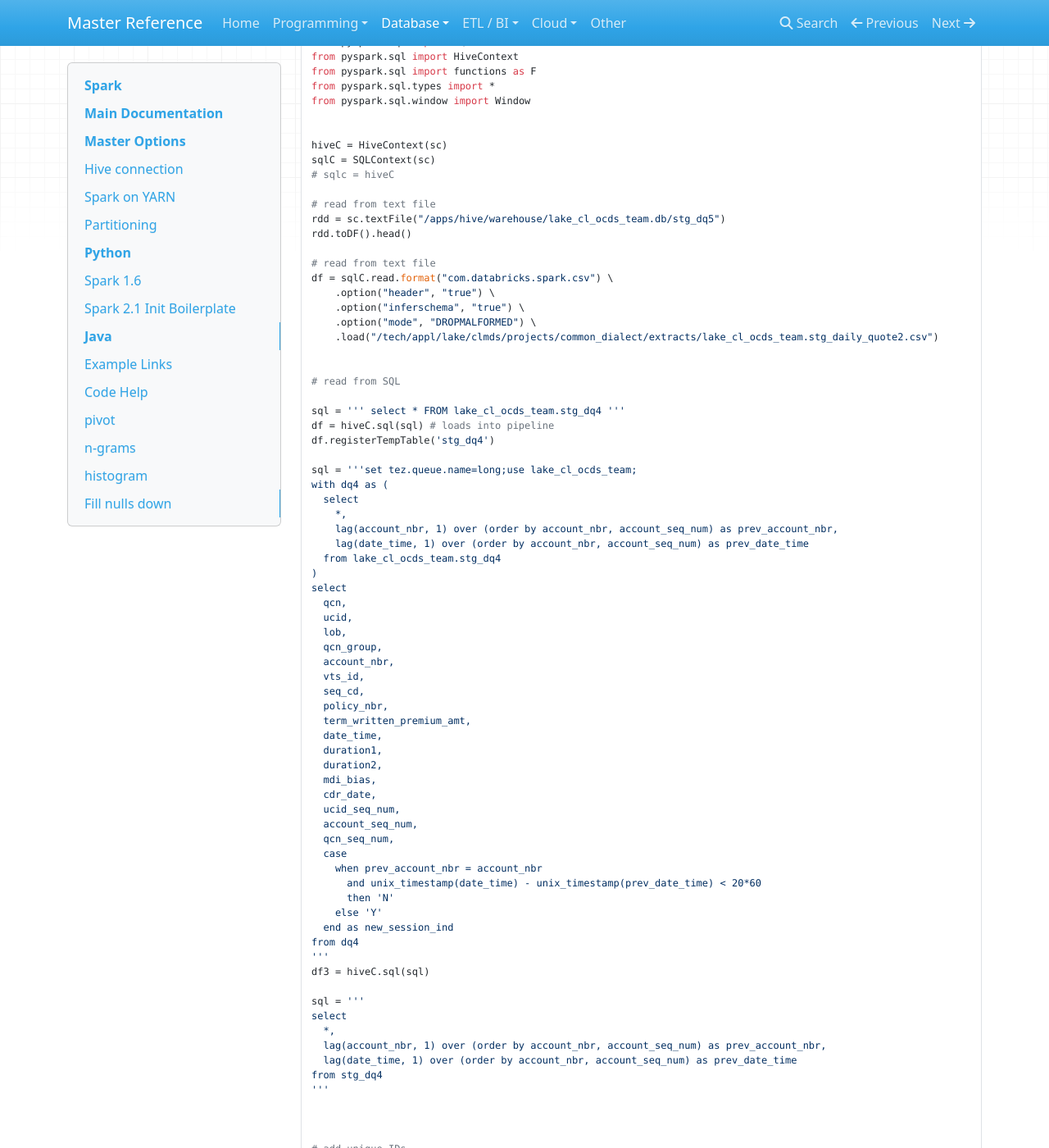
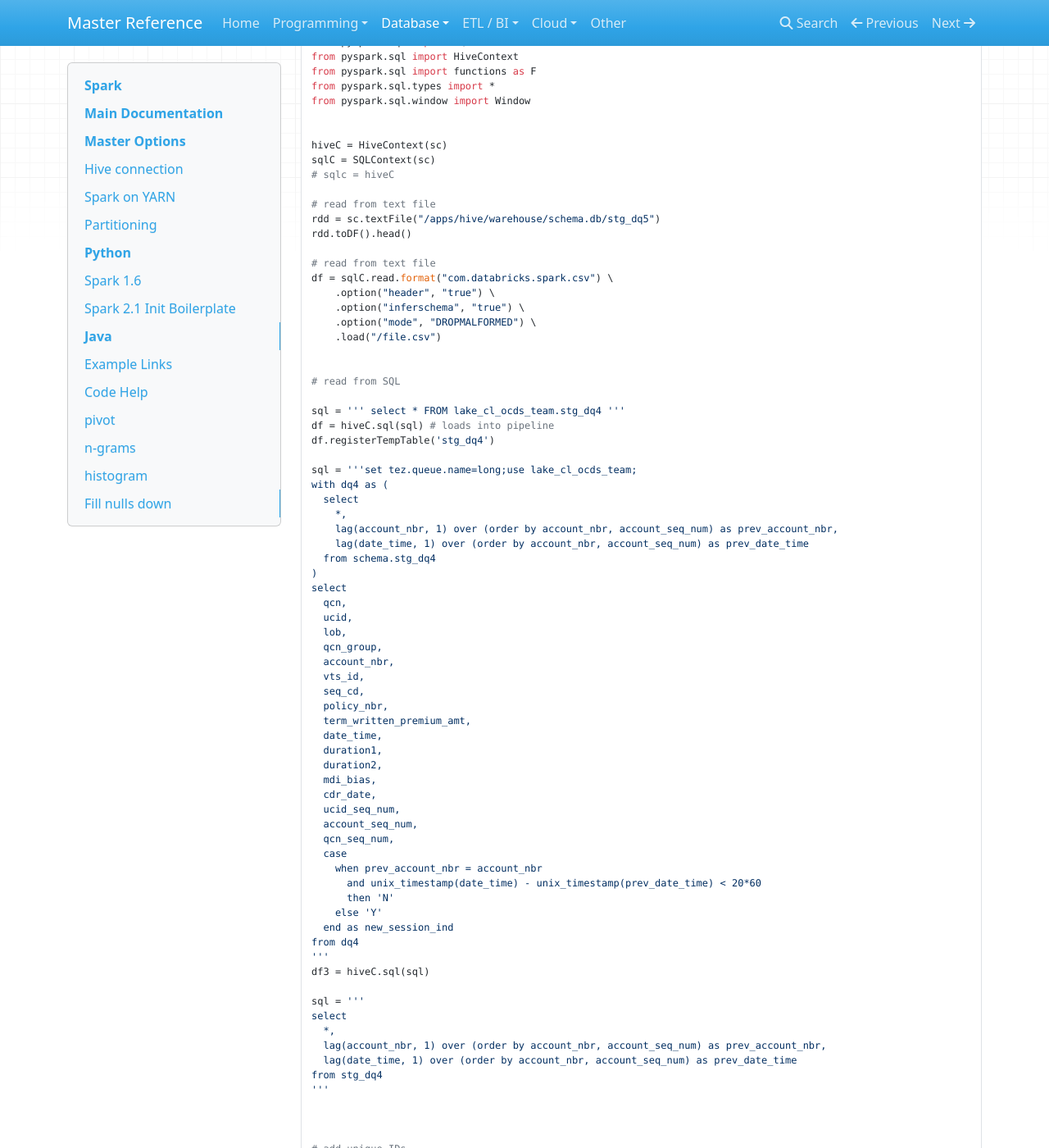
Before and after one commit to flarco/ref-docs, an MkDocs documentation site: the page built from docs/database/spark.md, in a window 1280 px wide and 1400 px high, scrolled down 2142 px. Shown: the whole window at 82% size. Built offline with MkDocs 1.6.1, drawn with Linux system fonts in a browser that asks for light colours; nearby versions of some CDN libraries; old or Windows-style settings are respelled for this version of MkDocs; some of the changed text lies outside the part shown.

Commit message:
Update spark.md

````diff
--- a/docs/database/spark.md
+++ b/docs/database/spark.md
@@ -80,7 +80,7 @@
 # sqlc = hiveC
 
 # read from text file
-rdd = sc.textFile("/apps/hive/warehouse/lake_cl_ocds_team.db/stg_dq5")
+rdd = sc.textFile("/apps/hive/warehouse/schema.db/stg_dq5")
 rdd.toDF().head()
 
 # read from text file
@@ -88,7 +88,7 @@
     .option("header", "true") \
     .option("inferschema", "true") \
     .option("mode", "DROPMALFORMED") \
-    .load("/tech/appl/lake/clmds/projects/common_dialect/extracts/lake_cl_ocds_team.stg_daily_quote2.csv")
+    .load("/file.csv")
 
 
 # read from SQL
@@ -103,7 +103,7 @@
     *,
     lag(account_nbr, 1) over (order by account_nbr, account_seq_num) as prev_account_nbr,
     lag(date_time, 1) over (order by account_nbr, account_seq_num) as prev_date_time
-  from lake_cl_ocds_team.stg_dq4
+  from schema.stg_dq4
 )
 select
   qcn,
@@ -197,19 +197,11 @@
 spark.catalog.setCurrentDatabase('lake_cl_ocds_team')
 
 # Read from SQL
-df = spark.sql(''' select * FROM lake_cl_ocds_team.stg_dq4 limit 10''')
+df = spark.sql(''' select * FROM schema.stg_dq4 limit 10''')
 
 
 # Read JSON
 df = spark.read.json("/home/webinar/person.json")
-
-# Read CSV
-# first put file in hdfs
-!hdfs dfs -put /tech/appl/lake/clmds/projects/common_dialect/extracts/lake_cl_ocds_team.stg_dq4.t1.csv /lake/cl/team/ocds/lake_cl_ocds_team.stg_dq4.t1.csv
-!hdfs dfs -put /tech/appl/lake/clmds/projects/common_dialect/extracts/lake_cl_ocds_team.stg_dq4.t2.csv /lake/cl/team/ocds/lake_cl_ocds_team.stg_dq4.t2.csv
-df1 = spark.read.csv("/lake/cl/team/ocds/lake_cl_ocds_team.stg_dq4.t1.csv", header=True, timestampFormat='yyyy-MM-dd HH:mm:ss', inferSchema=True)
-df2 = spark.read.csv("/lake/cl/team/ocds/lake_cl_ocds_team.stg_dq4.t2.csv", header=True, timestampFormat='yyyy-MM-dd HH:mm:ss', inferSchema=True)
-
 
 # Rename DF Columns
 new_col1 = [c if not '.' in c else c.split('.')[-1] for c in df1.columns]
@@ -231,10 +223,10 @@
 # Configurations
 spark.conf.set("spark.sql.shuffle.partitions", 11)
 spark.conf.set("spark.executor.memory", "10g")
-# spark.catalog.setCurrentDatabase('lake_cl_ocds_team')
+# spark.catalog.setCurrentDatabase('schema')
 
-df1 = spark.read.csv("/__/Temp/lake_cl_ocds_team.stg_dq4.t1.csv", header=True, timestampFormat='yyyy-MM-dd HH:mm:ss', inferSchema=True)
-df2 = spark.read.csv("/__/Temp/lake_cl_ocds_team.stg_dq4.t2.csv", header=True, timestampFormat='yyyy-MM-dd HH:mm:ss', inferSchema=True)
+df1 = spark.read.csv("/__/Temp/schema.stg_dq4.t1.csv", header=True, timestampFormat='yyyy-MM-dd HH:mm:ss', inferSchema=True)
+df2 = spark.read.csv("/__/Temp/schema.stg_dq4.t2.csv", header=True, timestampFormat='yyyy-MM-dd HH:mm:ss', inferSchema=True)
 
 
 # clean columns
@@ -260,15 +252,15 @@
 '''
 
 df3 = spark.sql(sql)
-df3.write.csv('/__/Temp/lake_cl_ocds_team.stg_dq4.t3.csv', header=True, timestampFormat='yyyy-MM-dd HH:mm:ss')
+df3.write.csv('/__/Temp/schema.stg_dq4.t3.csv', header=True, timestampFormat='yyyy-MM-dd HH:mm:ss')
 
 
 ####################################################
 # CSV
 
 # Read from CSV
-df1 = spark.read.csv("/__/Temp/lake_cl_ocds_team.stg_dq4.t1.csv", header=True, timestampFormat='yyyy-MM-dd HH:mm:ss', inferSchema=True)
-df2 = spark.read.csv("/__/Temp/lake_cl_ocds_team.stg_dq4.t2.csv", header=True, timestampFormat='yyyy-MM-dd HH:mm:ss', inferSchema=True)
+df1 = spark.read.csv("/__/Temp/schema.stg_dq4.t1.csv", header=True, timestampFormat='yyyy-MM-dd HH:mm:ss', inferSchema=True)
+df2 = spark.read.csv("/__/Temp/schema.stg_dq4.t2.csv", header=True, timestampFormat='yyyy-MM-dd HH:mm:ss', inferSchema=True)
 
 # Write to CSV
 file_path = "/__/temp/test.csv"
@@ -325,7 +317,7 @@
 ## Spark 2.1 Init Boilerplate
 ```python
 import sys, os, datetime, csv, time
-sys.path.insert(1, '/tech/appl/lake/clmds/code/python/libraries')
+sys.path.insert(1, '/code/python/libraries')
 
 from collections import namedtuple
 
@@ -358,14 +350,14 @@
 ## READING data
 
 # Read from DB
-df1 = sparko.jdbc_read(dbs['CDW_IMDSCVP'], 'FL88589.INVITATIONS')
-df1 = sparko.jdbc_read(dbs['CDW_IMDSCVP'], '(SELECT * from FL88589.INVITATIONS where rownum <= 1000)')
+df1 = sparko.jdbc_read(dbs['DBNAME'], 'schema.INVITATIONS')
+df1 = sparko.jdbc_read(dbs['DBNAME'], '(SELECT * from schema.INVITATIONS where rownum <= 1000)')
 
 # Read from Hive
-df1 = sparko.sql('select * from lake_cl_ocds_team.medallia_mart_invitations limit 100')
+df1 = sparko.sql('select * from schema.mart_invitations limit 100')
 
 # Read from Local CSV
-file_path = "/tech/appl/user/fl88589/share/http_9999/AMUCFEPVFritz428__.txt"
+file_path = "/tech/appl/user/schema/share/http_9999/AMUCFEPVFritz428__.txt"
 df1 = sparko.read_csv2(
   file_path,
   delimeter=',',
@@ -379,10 +371,10 @@
 ## Writing data
 
 # Write to DB
-sparko.jdbc_write(df1, dbs['CDW_IMDSCVP'], 'FL88589.INVITATIONS', partitions=20, order_by=['survey_id'])
+sparko.jdbc_write(df1, dbs['DBNAME'], 'schema.INVITATIONS', partitions=20, order_by=['survey_id'])
 
 # Write to Local CSV
-sparko.write_csv2(df1, "/tech/appl/user/fl88589/tmp/lake_ent_medallia_mart.invitations.csv")
+sparko.write_csv2(df1, "/tech/appl/user/schema/tmp/schema.invitations.csv")
 
 # Write to Hive
 # Parquet is the default format, which does not play nice with Decimal fields
@@ -394,31 +386,13 @@
 
 
 
-sqoop.to_hive(dbs['CDW_IMDSCVP'], 'FL88589.CD_W_EXTRACT_2', 'lake_cl_ocds_team.CD_W_EXTRACT_2')
+sqoop.to_hive(dbs['DBNAME'], 'schema.CD_W_EXTRACT_2', 'schema.CD_W_EXTRACT_2')
 
 import_list = \
-'''PL_CTIQ.EP_CDR
-PLDW_THOBSEDM.THO_BSE_CUSTOMER_CONTACT
-PLDW_CEMS_DM.CEMS_FACT
-PLDW_DLVY.AARP_STND_RPT_INFO
-PLDW_DLVY.THO_BSE_DAILY_QUOTE
-PL_MKTG.AARP_WEBCOUNTS
-PLDW_THOBSEDM.THO_BSE_CUSTOMER_POLICY
-PLDW_THOBSEDM.THO_BSE_CUSTOMER_QUOTE
-PL_MKTG.CLIENT_FIELDS_ALL
-PL_MKTG.MEDIA_AARP_CDRT
-PLDW_CEMS_DM.CEMS_SALES_CLOSURE_REF
-PLDW_BOBDM_DLVY.PERSONAL_AUTO_POLICY_INFORCE
-EDW_DM.THIRD_PARTY_QUOTE_BRIDGE
-EDW_DM.PL_AGREEMENT_ENDORSEMENT_DIM
-EDW_DM.PL_CLTXWALK
-EDW_DM.PL_AGREEMENT_EVENT_DIM
-PLDW_CLIENT_WHS.ACCOUNT_DIM
-PL_CTIQ.EP_ATTRIBUTE
-PLDW_THOBSEDM.THO_BSE_CUSTOMER
-PLDW_CLIENT_WHS.USER_DIM
+'''SCHEM1.TABLE1
+SCHEM1.TABLE2
 '''.splitlines()
-sqoop.to_hive_all(dbs['PLDWPRD'], import_list=import_list, tgt_schema='lake_cl_ocds_team')
+sqoop.to_hive_all(dbs['DBNAME'], import_list=import_list, tgt_schema='schema')
 
 ```
 
@@ -611,14 +585,14 @@
 
 ## pivot
 ```python
-df = sparko.sql('select POL_QUOTE_STATUS_DESC,POL_STATUS_DESC, year(POL_EFF_DT) as POL_EFF_DT_YR from lake_cl_ocds_team.edw_dm_agreement_dim')
+df = sparko.sql('select POL_QUOTE_STATUS_DESC,POL_STATUS_DESC, year(POL_EFF_DT) as POL_EFF_DT_YR from schema.tab')
 df2 = df.groupBy('POL_QUOTE_STATUS_DESC', 'POL_EFF_DT_YR').pivot('POL_STATUS_DESC').count(
- sparko.write_csv2(df2, '/analysis/edw_dm_agreement_dim.pivot_pol_desc2.csv')
+ sparko.write_csv2(df2, '/file.csv')
 ```
 
 ## n-grams
 ```python
-df1 = sparko.sql("select connid, regexp_replace(mdibubble, '\\\\\\\\n', ' ') as mdibubble from lake_cl_ocds_team.cldw_echopass_ep_bi_cdr where mdibubble is not null limit 10000")
+df1 = sparko.sql("select connid, regexp_replace(mdibubble, '\\\\\\\\n', ' ') as mdibubble from schema.tab where mdibubble is not null limit 10000")
 df_tk = sparko.tokenize(df1, 'mdibubble', 'mdibubble_tk')
 df_tks = sparko.remove_stop_words(df_tk, 'mdibubble_tk', 'mdibubble_tks')
 df_ng3 = sparko.create_ngram(df_tks, 3, 'mdibubble_tks', 'mdibubble_ngram3')
@@ -656,12 +630,12 @@
 ```python
 from pyspark.ml.feature import QuantileDiscretizer
 
-df = sparko.sql('select talk_time from lake_cl_ocds_team.clickfox_events_cdr')
+df = sparko.sql('select talk_time from schema.tab')
 
 df.rdd.flatMap(lambda x: x).histogram(20)
 df.rdd.flatMap(lambda x: x).histogram((-10, -1, 0, 1, 5,10, 50,100,500,1000,5000, 10000, 50000))
 
-df = sparko.sql('select cast(talk_time as double) as talk_time from lake_cl_ocds_team.clickfox_events_cdr')
+df = sparko.sql('select cast(talk_time as double) as talk_time from schema.tab')
 qds = QuantileDiscretizer(
   numBuckets=20,
   inputCol="talk_time",
````
